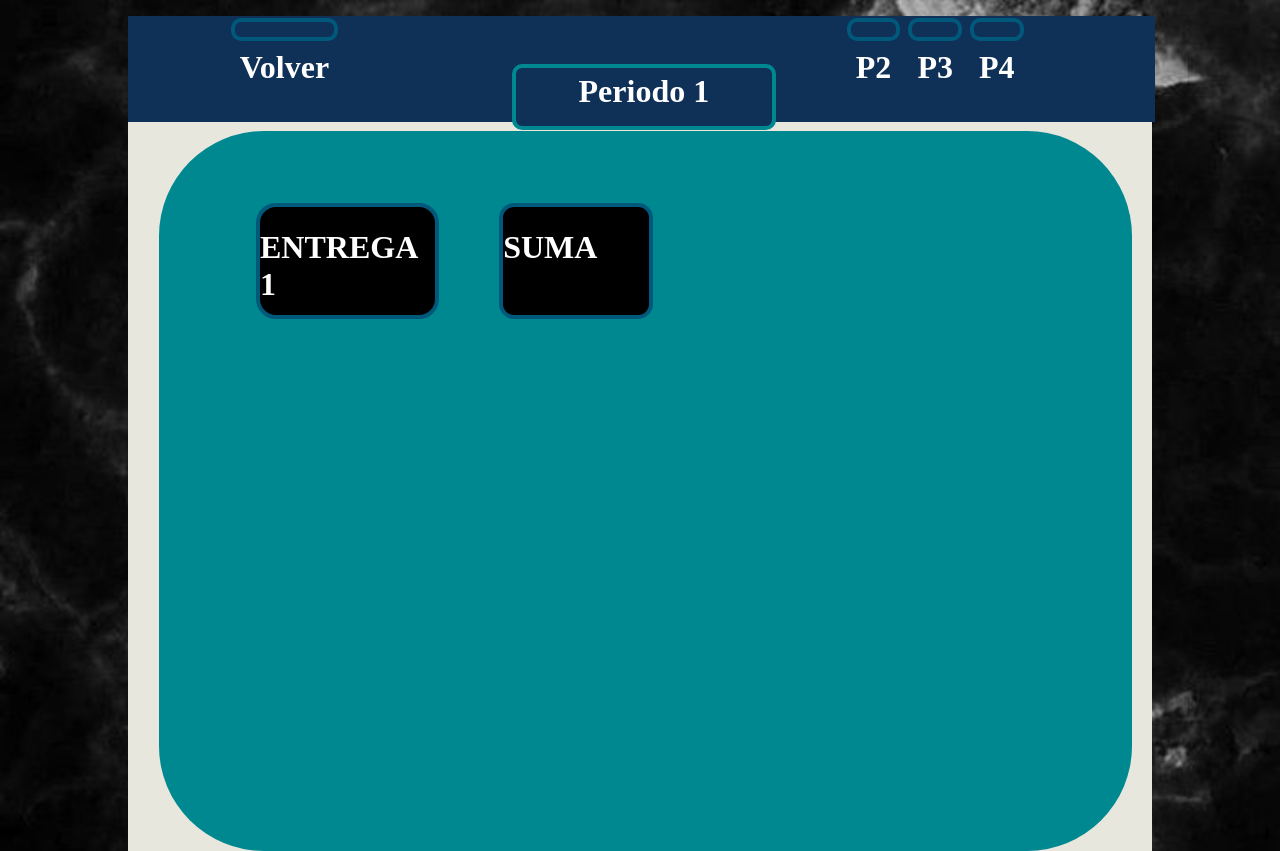
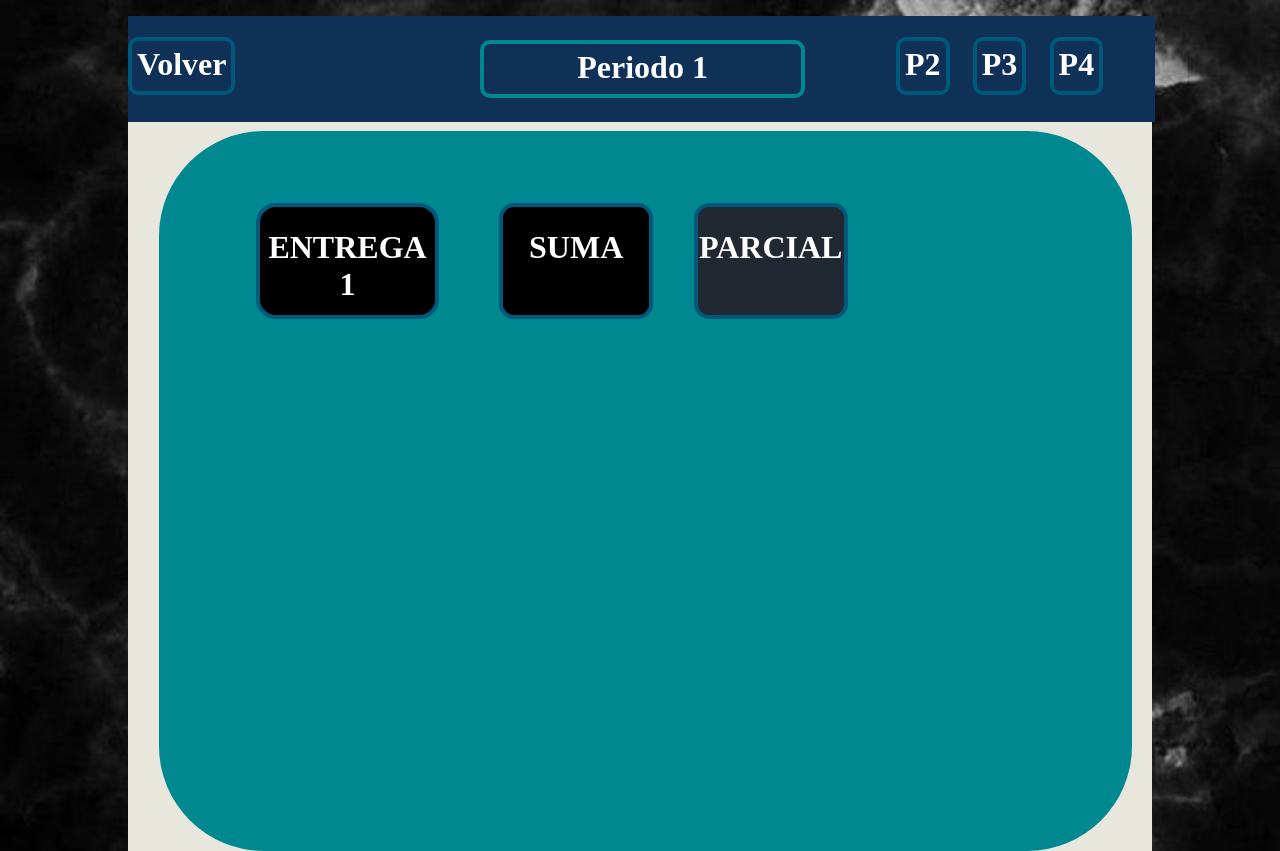
Before and after one commit to HeNaOhJ/tecnologia, a plain HTML site: page periodo 1.html in a window 1280 px wide. Shown: the top 851 px of the page. Drawn offline with Linux system fonts and the light colour scheme.

Commit message:
Update periodo 1.html

```diff
--- a/periodo 1.html
+++ b/periodo 1.html
@@ -6,17 +6,17 @@
 </head>
 <body>
 <div class="mb">
-	<div class="jq">
-<a href="periodos.html" class="js"><h1>Volver</h1></a>
-<a href="periodo 2.html" class="vl"><h1>P2</h1></a></li>
-<a href="periodo 3.html" class="an"><h1>P3</h1></a></li>
-<a href="periodo 4.html" class="et"><h1>P4</h1></a></li>
-</div>
-	<h1><center class="xd">Periodo 1</center></h1>
+	<div class="jq"></div>
+
 <div class="jl">
 
-<a href="https://henaohj.github.io/excel/#volver" class="jm"><h1>ENTREGA 1</h1></a>
-<a href="https://henaohj.github.io/SUMA/" class="jw"><h1>SUMA</h1></a>
-
-</div>
+<a href="https://henaohj.github.io/excel/#volver" class="jm"><h1><center>ENTREGA 1</center></h1></a>
+<a href="https://henaohj.github.io/SUMA/" class="jw"><h1><center>SUMA</center></h1></a>
+<a href="PARCIAL.html" class="jt"><h1><center>PARCIAL</center></h1></a>
+</div></div>
+<a href="periodos.html"><h1 class="js">Volver</h1></a>
+<a href="periodo 2.html"><h1 class="vl">P2</h1></a></li>
+<a href="periodo 3.html"><h1 class="an">P3</h1></a></li>
+<a href="periodo 4.html"><h1 class="et">P4</h1></a></li>
+	<h1><center class="xd">Periodo 1</center></h1>
 </body>
```
